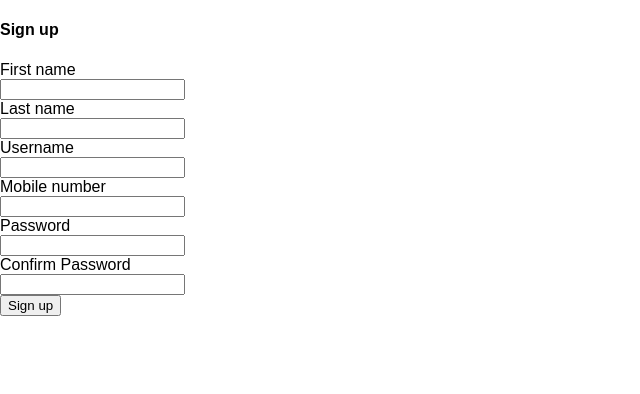
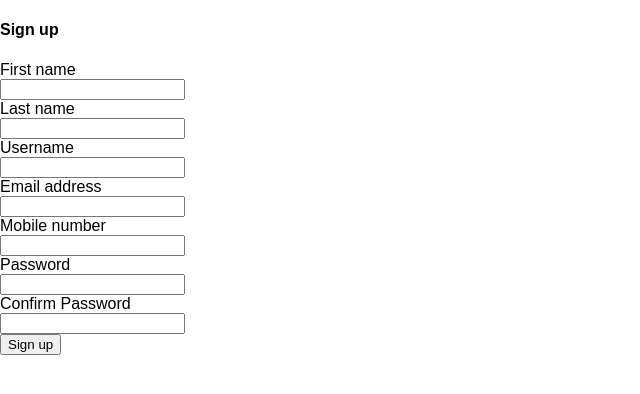
Before and after one commit to yashasvinarula/aerogms, a React (Create React App) app in the folder aerogms/: page /signup in a window 1280 px wide. Shown: the top 394 px of the page, without its empty margins (0-640 px from the left). Built offline with nearby package versions, Linux system fonts and the light colour scheme; no server answers.

Commit message:
email field added

```diff
--- a/aerogms/src/components/signup.js
+++ b/aerogms/src/components/signup.js
@@ -102,6 +102,21 @@ render() {
 				</div>
                 <div className="form-group">
 					<div className="col-1 col-ml-auto">
+						<label className="form-label" htmlFor="email">Email address</label>
+					</div>
+					<div className="col-3 col-mr-auto">
+						<input className="form-input"
+							type="email"
+							id="email"
+							name="email"
+							placeholder=""
+							value={this.state.username}
+							onChange={this.handleChange}
+						/>
+					</div>
+				</div>
+                <div className="form-group">
+					<div className="col-1 col-ml-auto">
 						<label className="form-label" htmlFor="mobile">Mobile number</label>
 					</div>
 					<div className="col-3 col-mr-auto">
```
